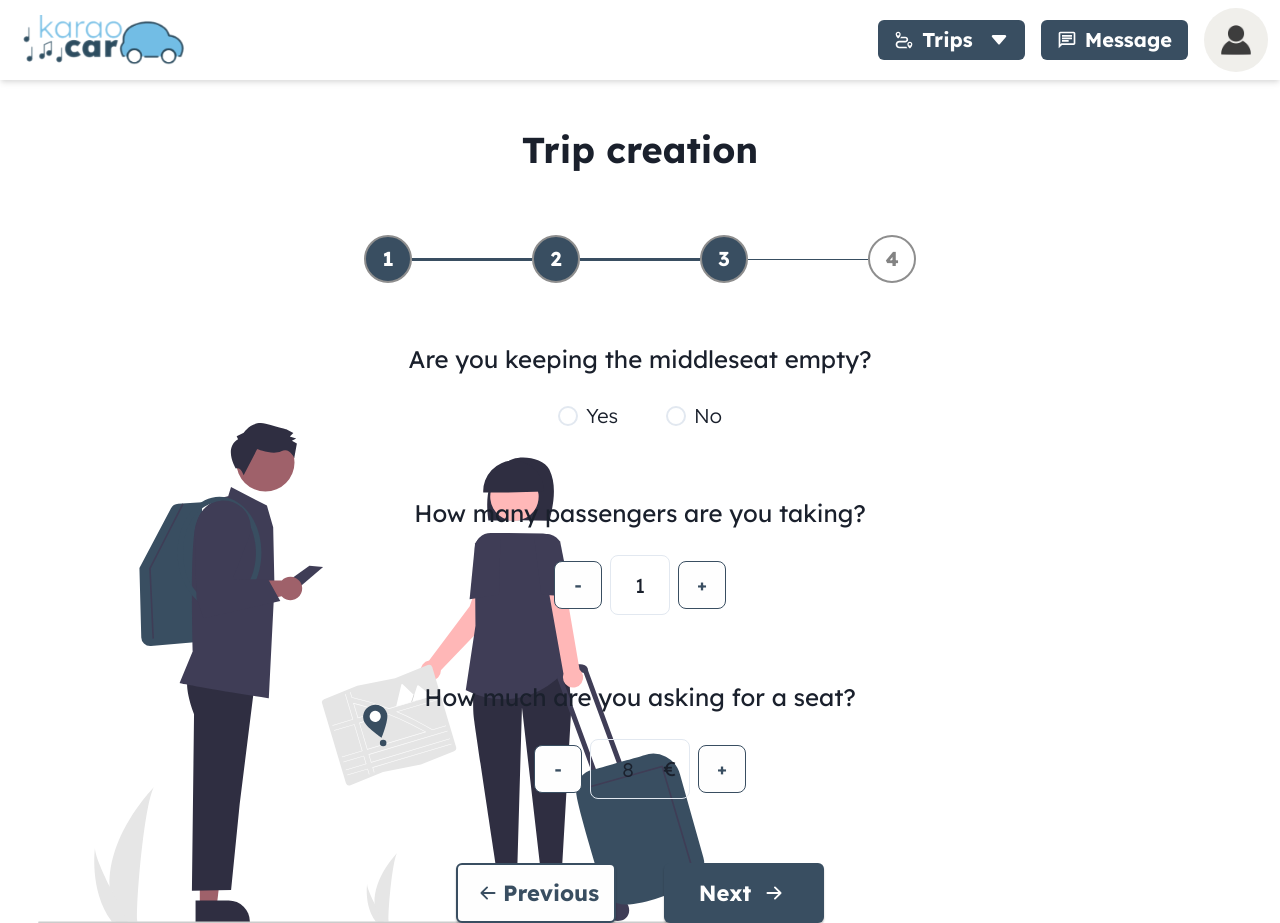
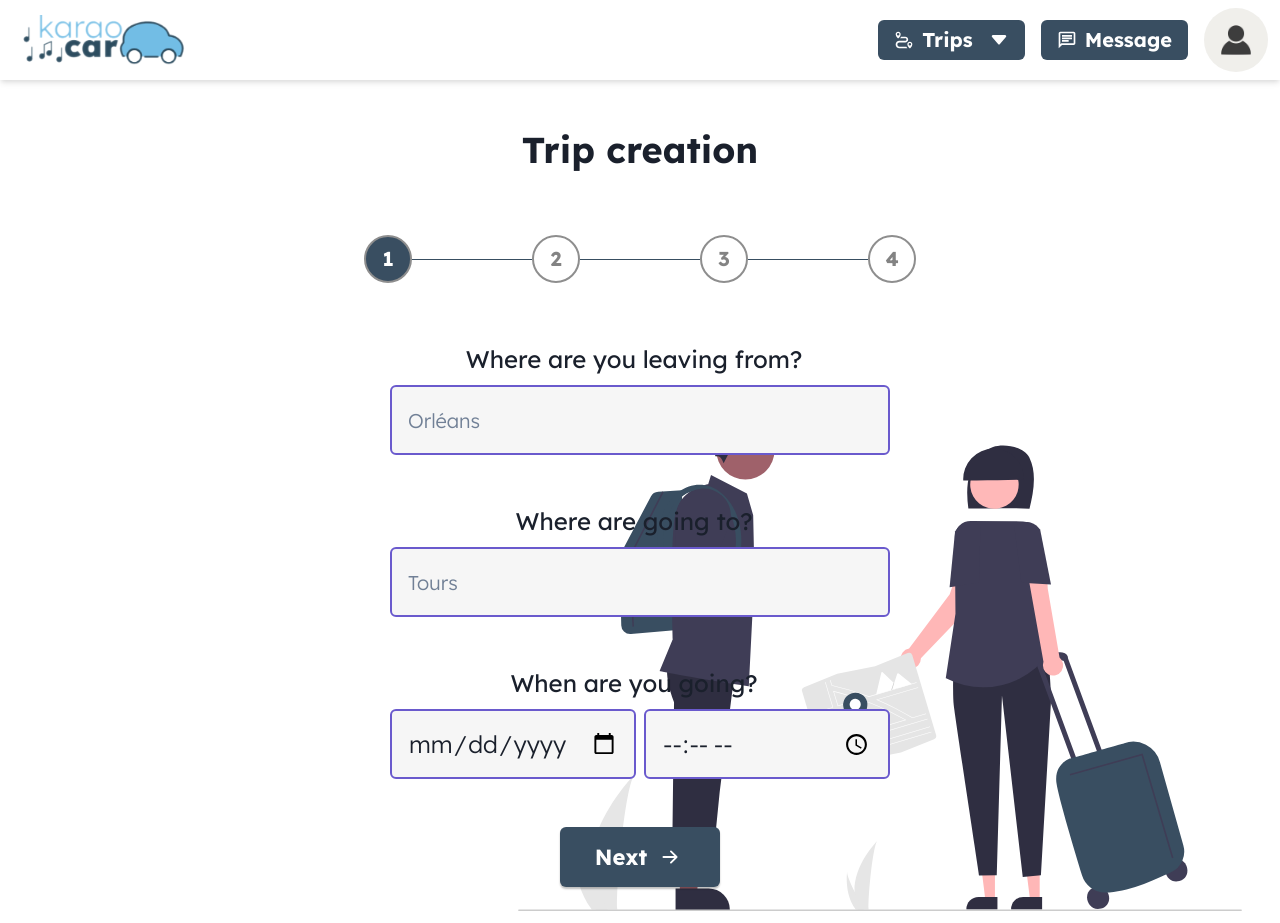
Before and after one commit to WildCodeSchool/2022-09-Orleans-CDA-Projet-KaraoCar, a React (Vite) app in the folder apps/frontend/web/: page /create-trip in a window 1280 px wide. Built offline with nearby package versions, Linux system fonts and the light colour scheme.

Commit message:
feat(front): jit validation and disabled button

```diff
--- a/apps/frontend/web/src/components/create-trip/CarDetails.tsx
+++ b/apps/frontend/web/src/components/create-trip/CarDetails.tsx
@@ -27,7 +27,12 @@ const CarDetails = ({
   step: number;
   setStep: Dispatch<SetStateAction<number>>;
 }) => {
-  const { control, register, setValue } = useFormContext();
+  const {
+    control,
+    register,
+    setValue,
+    formState: { isDirty, isValid },
+  } = useFormContext();
   const errors = useFormContext().formState.errors;
   const [totalSeat, setTotalSeat] = useState(1);
   const [price, setPrice] = useState(8);
@@ -94,12 +99,7 @@ const CarDetails = ({
                 gap={'12'}
                 marginTop={{ base: '2', md: '6' }}
               >
-                <Radio
-                  size={'lg'}
-                  value="true"
-                  fontWeight={'light'}
-                  colorScheme={'slateblue'}
-                >
+                <Radio size={'lg'} value="true" fontWeight={'light'}>
                   <Text
                     fontSize={{ base: '16', md: '20' }}
                     fontWeight={'light'}
@@ -107,12 +107,7 @@ const CarDetails = ({
                     {'Yes'}
                   </Text>
                 </Radio>
-                <Radio
-                  size={'lg'}
-                  value="false"
-                  fontWeight={'light'}
-                  colorScheme={'slateblue'}
-                >
+                <Radio size={'lg'} value="false" fontWeight={'light'}>
                   <Text
                     fontSize={{ base: '16', md: '20' }}
                     fontWeight={'light'}
@@ -148,7 +143,7 @@ const CarDetails = ({
             height={'48px'}
             width={'48px'}
             backgroundColor={'#FEFEFE'}
-            border={'1.5px solid #394E61'}
+            border={'1.5px solid slateblue'}
             rounded={'8px'}
           >
             -
@@ -175,7 +170,7 @@ const CarDetails = ({
             height={'48px'}
             width={'48px'}
             backgroundColor={'#FEFEFE'}
-            border={'1.5px solid #394E61'}
+            border={'1.5px solid slateblue'}
             rounded={'8px'}
           >
             +
@@ -201,7 +196,7 @@ const CarDetails = ({
             height={'48px'}
             width={'48px'}
             backgroundColor={'#FEFEFE'}
-            border={'1.5px solid #394E61'}
+            border={'1.5px solid slateblue'}
             rounded={'8px'}
             variant={'outline'}
           >
@@ -240,7 +235,7 @@ const CarDetails = ({
             onClick={() => incrementPrice()}
             height={'48px'}
             width={'48px'}
-            border={'1.5px solid #394E61'}
+            border={'1.5px solid slateblue'}
             backgroundColor={'#FEFEFE'}
             rounded={'8px'}
             variant={'outline'}
@@ -254,7 +249,7 @@ const CarDetails = ({
       </FormControl>
       <HStack gap={'12'}>
         <PreviousButton step={step} setStep={setStep} />
-        <NextButton />
+        <NextButton isDirty={isDirty} isValid={isValid} />
       </HStack>
       <Image
         src={backgroundImage}
--- a/apps/frontend/web/src/components/create-trip/Comment.tsx
+++ b/apps/frontend/web/src/components/create-trip/Comment.tsx
@@ -25,7 +25,7 @@ const Comment = ({
   step: number;
   setStep: Dispatch<SetStateAction<number>>;
 }) => {
-  const { register } = useFormContext();
+  const { register, formState: { isDirty, isValid }, } = useFormContext();
   const isSubmitting = useFormContext().formState.isSubmitting;
   const errors = useFormContext().formState.errors;
   const [musicalStyles, setMusicalStyles] = useState<MusicalStyle[]>([]);
@@ -73,7 +73,6 @@ const Comment = ({
           {musicalStyles.map((style) => (
             <Checkbox
               size={'lg'}
-              colorScheme="slateblue"
               key={style.id}
               value={style.id}
               {...register('musicalStyles', {
@@ -99,7 +98,7 @@ const Comment = ({
           {'Anything to add about your ride?'}
         </FormLabel>
         <Textarea
-          border={'2px solid #394E61'}
+          border={'2px solid slateblue'}
           height={{ base: '140px', md: '240px' }}
           id="comment"
           placeholder="Cats are welcome!"
@@ -117,7 +116,7 @@ const Comment = ({
         <Button
           width={{ base: '125px', md: '200px' }}
           height={{ base: '50px', md: '60px' }}
-          backgroundColor={'#394E61'}
+          backgroundColor={'slateblue'}
           colorScheme={'blue'}
           color={'white'}
           isLoading={isSubmitting}
@@ -126,6 +125,7 @@ const Comment = ({
           shadow={'0px 2px 2px rgba(0, 0, 0, 0.25)'}
           rightIcon={<IoCarSportSharp size={'24'} />}
           gap={{ base: '0', md: '4' }}
+          disabled={!isDirty || !isValid}
         >
           {'Publish'}
         </Button>
--- a/apps/frontend/web/src/components/create-trip/RouteDetails.tsx
+++ b/apps/frontend/web/src/components/create-trip/RouteDetails.tsx
@@ -23,7 +23,10 @@ const RouteDetails = ({
   step: number;
   setStep: Dispatch<SetStateAction<number>>;
 }) => {
-  const { control } = useFormContext();
+  const {
+    control,
+    formState: { isDirty, isValid },
+  } = useFormContext();
   const errors = useFormContext().formState.errors;
 
   return (
@@ -62,7 +65,6 @@ const RouteDetails = ({
                   marginBottom={'4'}
                   fontWeight={'light'}
                   fontSize={{ base: '16', md: '20' }}
-                  colorScheme={'slateblue'}
                 >
                   <Stack>
                     <Radio size={'lg'} value="1">
@@ -95,7 +97,7 @@ const RouteDetails = ({
           />
           <HStack justifyContent={'center'} gap={'12'} paddingTop={'4'}>
             <PreviousButton step={step} setStep={setStep} />
-            <NextButton />
+            <NextButton isDirty={isDirty} isValid={isValid} />
           </HStack>
         </VStack>
         <Image // to replace with google maps
--- a/apps/frontend/web/src/components/create-trip/Stepper.tsx
+++ b/apps/frontend/web/src/components/create-trip/Stepper.tsx
@@ -6,7 +6,7 @@ const Stepper = ({ step }: { step: number }) => {
       <Flex width={'100%'} alignItems={'center'} justifyContent={'center'}>
         <VStack
           boxSize={{ base: '8', md: '12' }}
-          bgColor={step >= 1 ? '#394E61' : 'white'}
+          bgColor={step >= 1 ? 'slateblue' : 'white'}
           rounded={'100%'}
           justifyContent={'center'}
           border={'2px solid #8E8E8E'}
@@ -24,7 +24,7 @@ const Stepper = ({ step }: { step: number }) => {
             width={{ base: '70px', lg: '120px' }}
             zIndex={'-1'}
             height={'3px'}
-            backgroundColor={`${step > 1 && '#394E61'}`}
+            backgroundColor={`${step > 1 && 'slateblue'}`}
           ></Box>
         ) : (
           <Box
@@ -37,7 +37,7 @@ const Stepper = ({ step }: { step: number }) => {
 
         <VStack
           boxSize={{ base: '8', md: '12' }}
-          bgColor={step >= 2 ? '#394E61' : 'white'}
+          bgColor={step >= 2 ? 'slateblue' : 'white'}
           rounded={'100%'}
           justifyContent={'center'}
           border={'2px solid #8E8E8E'}
@@ -56,7 +56,7 @@ const Stepper = ({ step }: { step: number }) => {
             width={{ base: '70px', lg: '120px' }}
             zIndex={'-1'}
             height={'3px'}
-            backgroundColor={`${step > 2 && '#394E61'}`}
+            backgroundColor={`${step > 2 && 'slateblue'}`}
           ></Box>
         ) : (
           <Box
@@ -69,7 +69,7 @@ const Stepper = ({ step }: { step: number }) => {
 
         <VStack
           boxSize={{ base: '8', md: '12' }}
-          bgColor={step >= 3 ? '#394E61' : 'white'}
+          bgColor={step >= 3 ? 'slateblue' : 'white'}
           rounded={'100%'}
           justifyContent={'center'}
           border={'2px solid #8E8E8E'}
@@ -88,7 +88,7 @@ const Stepper = ({ step }: { step: number }) => {
             width={{ base: '70px', lg: '120px' }}
             zIndex={'-1'}
             height={'3px'}
-            backgroundColor={`${step > 3 && '#394E61'}`}
+            backgroundColor={`${step > 3 && 'slateblue'}`}
           ></Box>
         ) : (
           <Box
@@ -100,7 +100,7 @@ const Stepper = ({ step }: { step: number }) => {
         )}
         <VStack
           boxSize={{ base: '8', md: '12' }}
-          bgColor={step >= 4 ? '#394E61' : 'white'}
+          bgColor={step >= 4 ? 'slateblue' : 'white'}
           rounded={'100%'}
           justifyContent={'center'}
           border={'2px solid #8E8E8E'}
--- a/apps/frontend/web/src/components/create-trip/TripDate.tsx
+++ b/apps/frontend/web/src/components/create-trip/TripDate.tsx
@@ -12,7 +12,10 @@ import NextButton from './components/NextButton';
 import backgroundImage from '../../assets/undraw_trip_date_background.svg';
 
 export default function TripDate() {
-  const { register } = useFormContext();
+  const {
+    register,
+    formState: { isDirty, isValid },
+  } = useFormContext();
   const errors = useFormContext().formState.errors;
 
   return (
@@ -38,7 +41,7 @@ export default function TripDate() {
           </FormLabel>
           <Input
             backgroundColor={'#F6F6F6'}
-            border={'2px solid #394E61'}
+            border={'2px solid slateblue'}
             height={{ base: '55px', md: '70px' }}
             id="startingPoint"
             placeholder="Orléans"
@@ -46,6 +49,7 @@ export default function TripDate() {
             fontWeight={'light'}
             {...register('startingPoint', {
               required: 'This is required',
+              minLength: { value: 4, message: 'Minimum length is 4' },
               maxLength: { value: 255, message: 'Maximum length is 255' },
             })}
           />
@@ -65,7 +69,7 @@ export default function TripDate() {
           </FormLabel>
           <Input
             backgroundColor={'#F6F6F6'}
-            border={'2px solid #394E61'}
+            border={'2px solid slateblue'}
             height={{ base: '55px', md: '70px' }}
             id="endingPoint"
             placeholder="Tours"
@@ -73,6 +77,7 @@ export default function TripDate() {
             fontWeight={'light'}
             {...register('endingPoint', {
               required: 'This is required',
+              minLength: { value: 4, message: 'Minimum length is 4' },
               maxLength: { value: 255, message: 'Maximum length is 255' },
             })}
           />
@@ -94,7 +99,7 @@ export default function TripDate() {
             <HStack width={'100%'}>
               <Input
                 backgroundColor={'#F6F6F6'}
-                border={'2px solid #394E61'}
+                border={'2px solid slateblue'}
                 type="date"
                 height={{ base: '55px', md: '70px' }}
                 id="date"
@@ -109,7 +114,7 @@ export default function TripDate() {
 
               <Input
                 backgroundColor={'#F6F6F6'}
-                border={'2px solid #394E61'}
+                border={'2px solid slateblue'}
                 type="time"
                 height={{ base: '55px', md: '70px' }}
                 id="time"
@@ -125,7 +130,7 @@ export default function TripDate() {
             </FormErrorMessage>
           </FormControl>
         </VStack>
-        <NextButton />
+        <NextButton isDirty={isDirty} isValid={isValid}/>
       </VStack>
       <Image
         src={backgroundImage}
--- a/apps/frontend/web/src/components/create-trip/components/PreviousButton.tsx
+++ b/apps/frontend/web/src/components/create-trip/components/PreviousButton.tsx
@@ -14,10 +14,9 @@ const PreviousButton = ({
       variant={'outline'}
       width={{ base: '130px', md: '160px' }}
       height={{ base: '50px', md: '60px' }}
-      backgroundColor={'#FEFEFE'}
       onClick={() => setStep(step - 1)}
       fontSize={{ base: '18', md: '22' }}
-      border={'2px solid #394E61'}
+      border={'2px solid slateblue'}
       shadow={'0px 2px 2px rgba(0, 0, 0, 0.25)'}
       padding={'0'}
     >
--- a/apps/frontend/web/src/components/create-trip/trip.css
+++ /dev/null
@@ -1,10 +0,0 @@
-@import url('https://fonts.googleapis.com/css2?family=Lexend+Deca:wght@300;400;500;600&display=swap');
-
-h1 {
-    font-family: 'Lexend Deca', sans-serif !important;
-    font-weight: semi-bold;
-}
-
-* {
-    font-family: 'Lexend Deca', sans-serif !important;
-}
--- a/apps/frontend/web/src/pages/CreateTrip.tsx
+++ b/apps/frontend/web/src/pages/CreateTrip.tsx
@@ -6,12 +6,11 @@ import Comment from '../components/create-trip/Comment';
 import RouteDetails from '../components/create-trip/RouteDetails';
 import Stepper from '../components/create-trip/Stepper';
 import TripDate from '../components/create-trip/TripDate';
-import '../components/create-trip/trip.css';
 import { MusicalStyle } from '@libs/typings/src/interfaces/MusicalStyle';
 
 const CreateTrip = () => {
-  const methods = useForm();
-  const [step, setStep] = useState(3);
+  const methods = useForm({mode: 'onBlur'});
+  const [step, setStep] = useState(1);
 
   function onSubmit() {
     if (step < 4) {
@@ -62,6 +61,7 @@ const CreateTrip = () => {
       itineraryUrl: itineraryUrl, // to replace with google api values
       hasTolls: false, // to replace with google api values
     };
+
     try {
       const req = await fetch('http://localhost/api/trip-slices', {
         method: 'POST',
```
Also changed, not shown: apps/frontend/web/src/components/create-trip/components/NextButton.tsx (+8 -3 lines), 1 other file (tests, documents, lock files or other folders).
